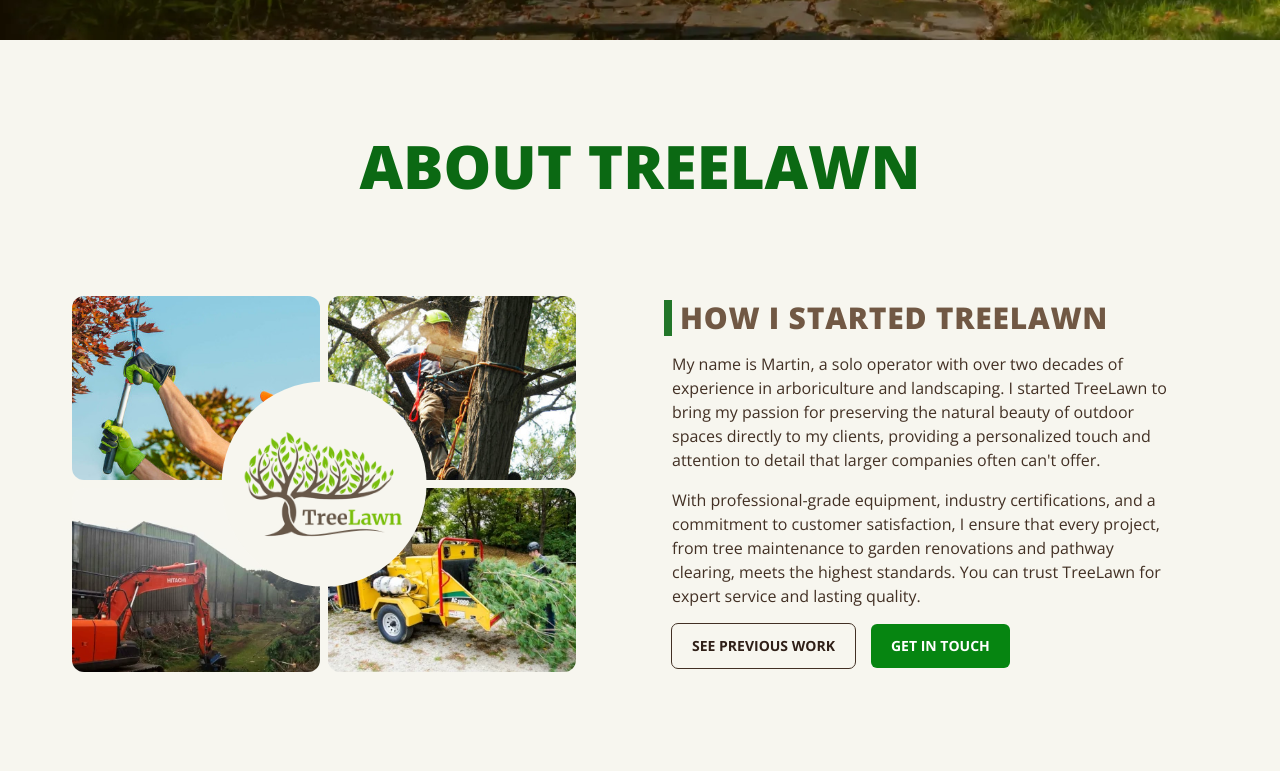
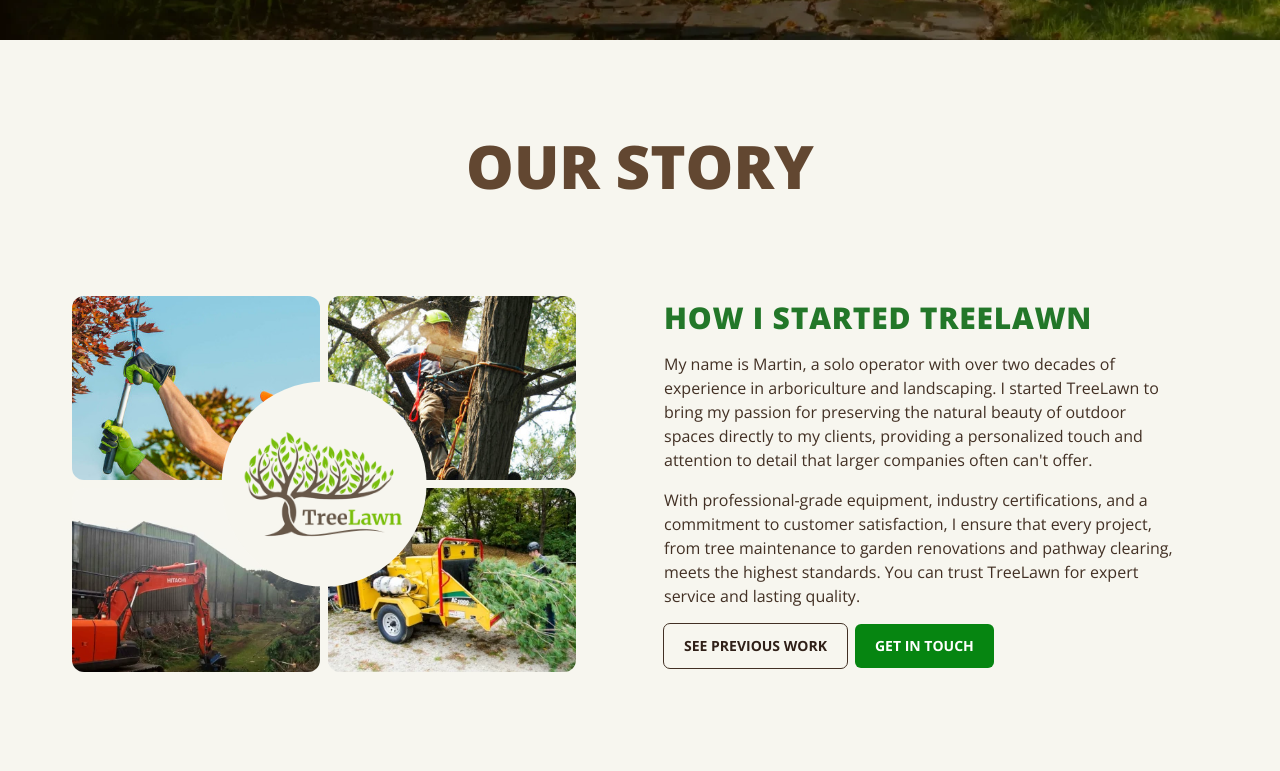
Before and after one commit to KramYengir/treelawn_v2, a Next.js app: page / in a window 1280 px wide. Shown: the part 680-1451 px from the top of the page. Built offline with nearby package versions, Linux system fonts and the light colour scheme.

Commit message:
minor style & layout tweaks

```diff
--- a/components/About.tsx
+++ b/components/About.tsx
@@ -4,24 +4,24 @@
 const About = () => {
   return (
     <section id="about" className="min-h-[90vh] py-24">
-      <h2 className="h2 text-apple-800">About TreeLawn</h2>
+      <h2 className="h2 text-mucky-800">Our STory</h2>
       <div className="rm-container grid lg:grid-cols-2 items-center justify-evenly gap-12">
         {/* images & logo */}
         <AboutCollage />
 
         {/* about us info */}
         <div className="flex-1 flex flex-col items-start gap-4 max-w-lg">
-          <h3 className="uppercase text-2xl md:text-3xl text-mucky-800/90 font-extrabold tracking-wide border-l-8 border-apple-800/90 pl-2">
+          <h3 className="uppercase text-2xl md:text-3xl text-apple-800/90 font-extrabold tracking-wide">
             How I Started TreeLawn
           </h3>
-          <p className="pl-2">
+          <p>
             My name is Martin, a solo operator with over two decades of
             experience in arboriculture and landscaping. I started TreeLawn to
             bring my passion for preserving the natural beauty of outdoor spaces
             directly to my clients, providing a personalized touch and attention
             to detail that larger companies often can't offer.
           </p>
-          <p className="pl-2">
+          <p>
             With professional-grade equipment, industry certifications, and a
             commitment to customer satisfaction, I ensure that every project,
             from tree maintenance to garden renovations and pathway clearing,
@@ -29,10 +29,10 @@
             service and lasting quality.
           </p>
           <div className="flex gap-2">
-            <a href="/previous-work" className="clear-btn ml-2">
+            <a href="/previous-work" className="clear-btn">
               See Previous Work
             </a>
-            <a href="#contact" className="primary-btn ml-2">
+            <a href="#contact" className="primary-btn">
               Get In Touch
             </a>
           </div>
--- a/components/Contact.tsx
+++ b/components/Contact.tsx
@@ -11,6 +11,14 @@
         </h2>
         <div className="grid gap-6 w-full text-lg text-center font-medium tracking-wide">
           <div className="flex flex-col gap-4 justify-center min-h-48 py-6 rounded-xl bg-[url('../public/images/trees-forest-sm.jpg')] sm:bg-[url('../public/images/trees-forest.jpg')] bg-cover bg-top">
+            <Mail width={32} height={32} className="mx-auto w-full" />
+            <a href="mailto:info@treelawn.com">treelawn24@gmail.com</a>
+          </div>
+          <div className="flex flex-col gap-4 justify-center min-h-48 py-6 rounded-xl bg-[url('../public/images/trees-forest-sm.jpg')] sm:bg-[url('../public/images/trees-forest.jpg')] bg-cover bg-center">
+            <Phone width={32} height={32} className="mx-auto w-full" />
+            <a href="tel:+353892686213">089 2686213</a>
+          </div>
+          <div className="flex flex-col gap-4 justify-center min-h-48 py-6 rounded-xl bg-[url('../public/images/trees-forest-sm.jpg')] sm:bg-[url('../public/images/trees-forest.jpg')] bg-cover bg-bottom">
             <MapPin width={32} height={32} className="mx-auto w-full" />
             <a
               href="https://www.google.com/maps?q=Mountrath+Street,+Kilcormac,+Co.+Offaly"
@@ -23,14 +31,6 @@
               Ireland
             </a>
           </div>
-          <div className="flex flex-col gap-4 justify-center min-h-48 py-6 rounded-xl bg-[url('../public/images/trees-forest-sm.jpg')] sm:bg-[url('../public/images/trees-forest.jpg')] bg-cover bg-center">
-            <Phone width={32} height={32} className="mx-auto w-full" />
-            <a href="tel:+353892686213">089 2686213</a>
-          </div>
-          <div className="flex flex-col gap-4 justify-center min-h-48 py-6 rounded-xl bg-[url('../public/images/trees-forest-sm.jpg')] sm:bg-[url('../public/images/trees-forest.jpg')] bg-cover bg-bottom">
-            <Mail width={32} height={32} className="mx-auto w-full" />
-            <a href="mailto:info@treelawn.com">treelawn24@gmail.com</a>
-          </div>
         </div>
       </div>
     </section>
--- a/components/ServiceCard.tsx
+++ b/components/ServiceCard.tsx
@@ -16,7 +16,7 @@
   return (
     <div className="relative grid gap-4 items-start justify-center text-center px-2 py-16 max-w-xs bg-white/90 rounded-xl">
       <img src={imgUrl} alt={imgAlt} className="w-[30%] mx-auto" aria-hidden />
-      <h3 className="text-balance text-3xl text-apple-700 font-bold">
+      <h3 className="text-balance text-2xl text-apple-700 font-extrabold">
         {title}
       </h3>
       <p className="text-balance text-mucky-700 font-medium tracking-wide max-w-64 mx-auto">
```
Also changed, not shown: public/images/garden.webp.
